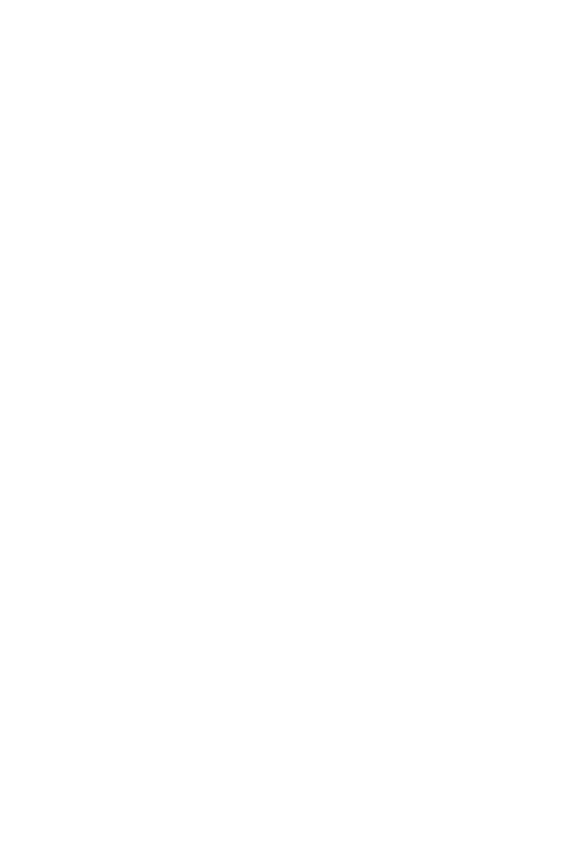
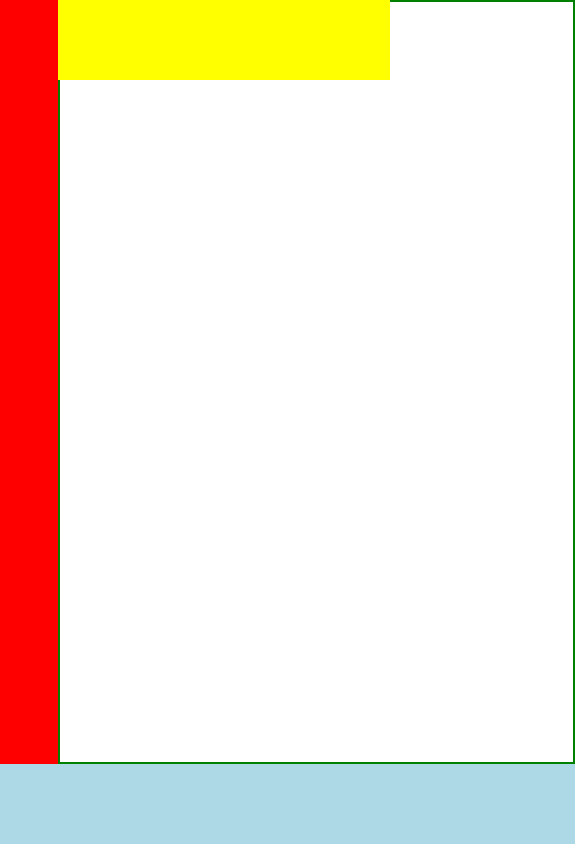
Before and after one commit to EleonoraFlaborea/html-css-spotifyweb, a plain HTML site: page index.html in a window 390 px wide. Shown: the whole page, 575 px wide, since content can reach past the window. Drawn offline with Linux system fonts and the light colour scheme.

Commit message:
mobile first: add structure

```diff
--- a/css/style.css
+++ b/css/style.css
@@ -10,14 +10,55 @@
     font-family: 'Montserrat', sans-serif;
 }
 
+/*Utils*/
+
+body{
+    min-width: 575px;
+}
+
+.container{
+    display: flex;
+}
+
+/*SIDEBAR*/
+.sidebar{
+    width: 10%;
+    border: 2px solid red;
+    background-color: red;
+    z-index: 1;
+    overflow: auto;
+
+}
+
+/*MAIN*/
+main{
+    width: 90%;
+    border: 2px solid green;
+    height: calc(100vh - 80px);
+    overflow: auto;
+    padding-top: 90px;
+}
+
+/*HEADER*/
+header{
+    height: 80px;
+    width: 100%;
+    border: 2px solid yellow;
+    background-color: yellow;
+    position: fixed;
+    top: 0;
+    right: 0;
+    overflow: auto;
+
+}
+
+/*FOOTER*/
+footer{
+    height: 80px;
+    border: 2px solid lightblue;
+    background-color: lightblue;
+    overflow: auto;
 
 
-/*Utils*/
 
-/**/
-
-/**/
-
-/**/
-
-/**/
+}
--- a/index.html
+++ b/index.html
@@ -19,9 +19,37 @@
 
     <!--Responsive-->
     <link rel="stylesheet" href="css/responsive.css">
+</head>
 
-</head>
 <body>
+
+    <section class="container">
+
+       <!--SIDEBAR-->
+       <nav class="sidebar">
+       </nav>
+
+       <!--MAIN-->
+       <main>
+             <!--MAIN - HEADER-->
+            <header>
+
+
+            </header>
+
+            <!--MAIN - SECTION-->
+            <section>
+
+            </section>
+        </main>
+
+    </section>
+
+
+    <!--FOOTER-->
+    <footer>
+
+    </footer>
 
 </body>
 </html>
```
